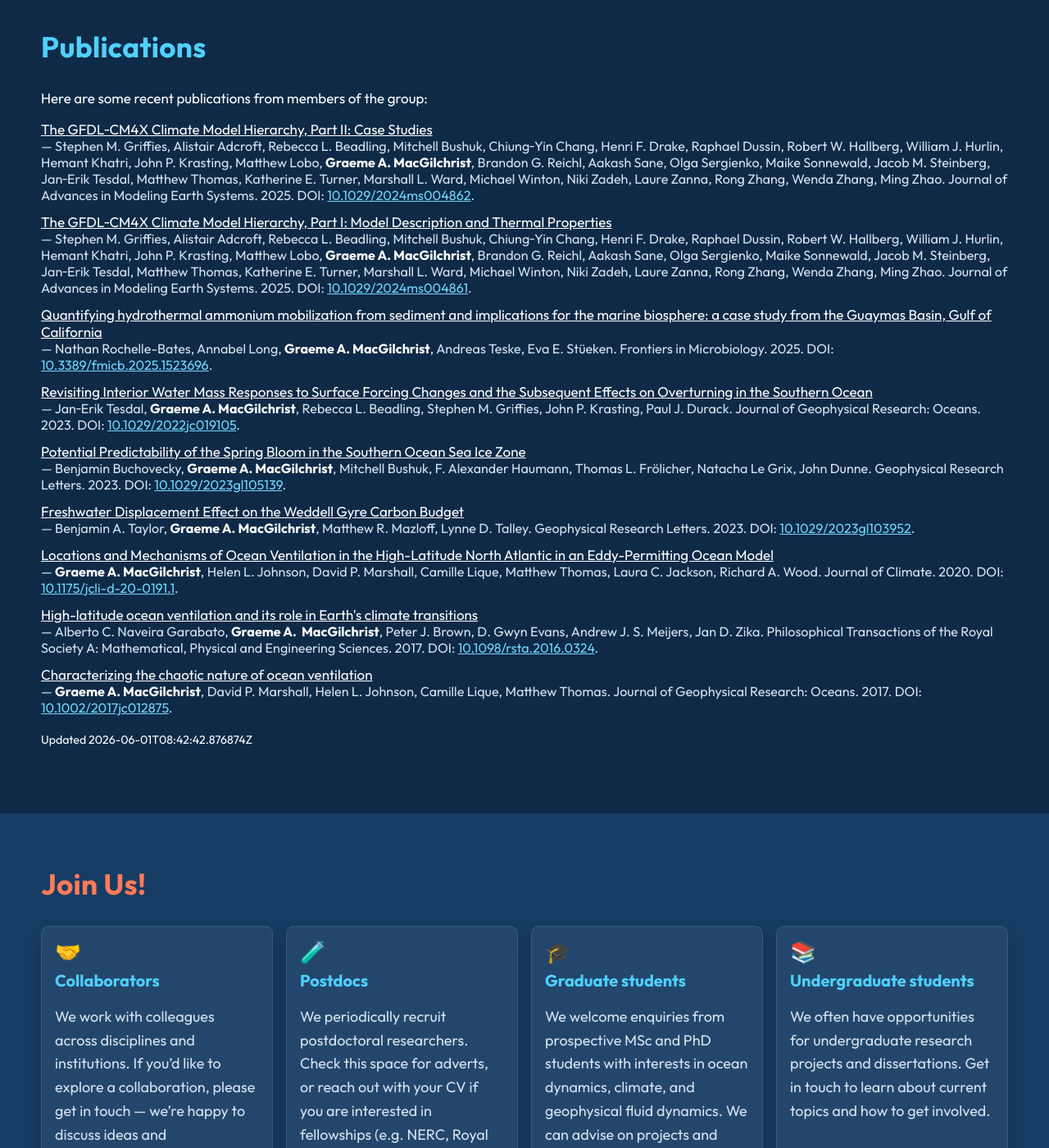
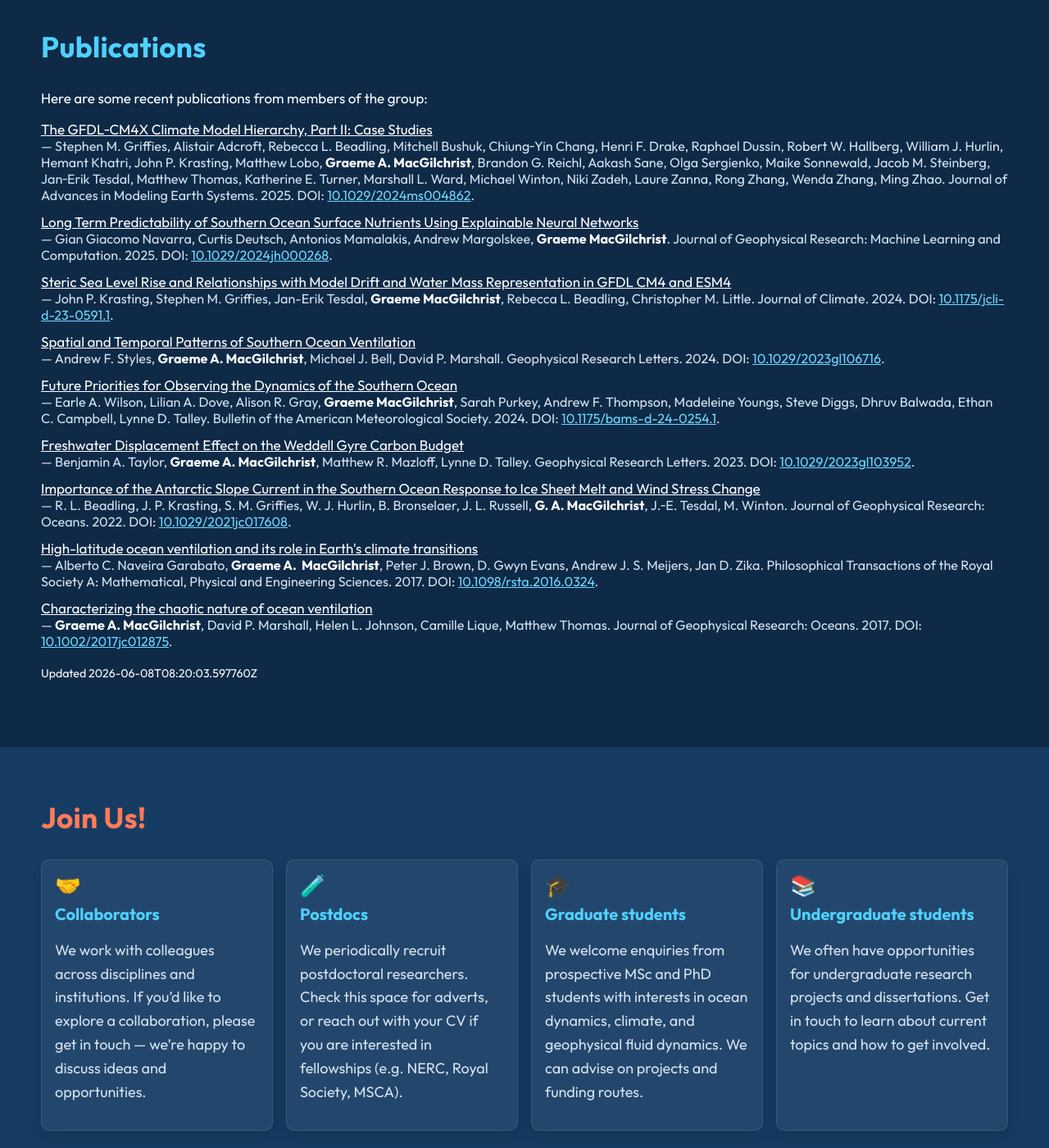
Before and after one commit to ODyn-StAndrews/ODyn-StAndrews.github.io, a Jekyll site: the page built from index.html, in a window 1280 px wide and 1400 px high, scrolled down 4983 px. Shown: the whole window at 82% size. Built offline with Jekyll 4.4.1, drawn with Linux system fonts in a browser that asks for light colours.

Commit message:
chore: update publications data

```diff
--- a/_data/publications.json
+++ b/_data/publications.json
@@ -1,5 +1,5 @@
 {
-  "generated_at": "2026-06-01T08:42:42.876874Z",
+  "generated_at": "2026-06-08T08:20:03.597760Z",
   "count": 9,
   "items": [
     {
@@ -42,93 +42,73 @@
       "type": "journal-article"
     },
     {
-      "title": "The GFDL\u2010CM4X Climate Model Hierarchy, Part I: Model Description and Thermal Properties",
-      "authors": "Stephen M. Griffies, Alistair Adcroft, Rebecca L. Beadling, Mitchell Bushuk, Chiung\u2010Yin Chang, Henri F. Drake, Raphael Dussin, Robert W. Hallberg, William J. Hurlin, Hemant Khatri, John P. Krasting, Matthew Lobo, Graeme A. MacGilchrist, Brandon G. Reichl, Aakash Sane, Olga Sergienko, Maike Sonnewald, Jacob M. Steinberg, Jan\u2010Erik Tesdal, Matthew Thomas, Katherine E. Turner, Marshall L. Ward, Michael Winton, Niki Zadeh, Laure Zanna, Rong Zhang, Wenda Zhang, Ming Zhao",
+      "title": "Long Term Predictability of Southern Ocean Surface Nutrients Using Explainable Neural Networks",
+      "authors": "Gian Giacomo Navarra, Curtis Deutsch, Antonios Mamalakis, Andrew Margolskee, Graeme MacGilchrist",
       "authors_list": [
-        "Stephen M. Griffies",
-        "Alistair Adcroft",
-        "Rebecca L. Beadling",
-        "Mitchell Bushuk",
-        "Chiung\u2010Yin Chang",
-        "Henri F. Drake",
-        "Raphael Dussin",
-        "Robert W. Hallberg",
-        "William J. Hurlin",
-        "Hemant Khatri",
-        "John P. Krasting",
-        "Matthew Lobo",
-        "Graeme A. MacGilchrist",
-        "Brandon G. Reichl",
-        "Aakash Sane",
-        "Olga Sergienko",
-        "Maike Sonnewald",
-        "Jacob M. Steinberg",
-        "Jan\u2010Erik Tesdal",
-        "Matthew Thomas",
-        "Katherine E. Turner",
-        "Marshall L. Ward",
-        "Michael Winton",
-        "Niki Zadeh",
-        "Laure Zanna",
-        "Rong Zhang",
-        "Wenda Zhang",
-        "Ming Zhao"
+        "Gian Giacomo Navarra",
+        "Curtis Deutsch",
+        "Antonios Mamalakis",
+        "Andrew Margolskee",
+        "Graeme MacGilchrist"
       ],
-      "venue": "Journal of Advances in Modeling Earth Systems",
+      "venue": "Journal of Geophysical Research: Machine Learning and Computation",
       "year": 2025,
-      "doi": "10.1029/2024ms004861",
-      "url": "https://doi.org/10.1029/2024ms004861",
+      "doi": "10.1029/2024jh000268",
+      "url": "https://doi.org/10.1029/2024jh000268",
       "type": "journal-article"
     },
     {
-      "title": "Quantifying hydrothermal ammonium mobilization from sediment and implications for the marine biosphere: a case study from the Guaymas Basin, Gulf of California",
-      "authors": "Nathan Rochelle-Bates, Annabel Long, Graeme A. MacGilchrist, Andreas Teske, Eva E. St\u00fceken",
+      "title": "Steric Sea Level Rise and Relationships with Model Drift and Water Mass Representation in GFDL CM4 and ESM4",
+      "authors": "John P. Krasting, Stephen M. Griffies, Jan-Erik Tesdal, Graeme MacGilchrist, Rebecca L. Beadling, Christopher M. Little",
       "authors_list": [
-        "Nathan Rochelle-Bates",
-        "Annabel Long",
-        "Graeme A. MacGilchrist",
-        "Andreas Teske",
-        "Eva E. St\u00fceken"
+        "John P. Krasting",
+        "Stephen M. Griffies",
+        "Jan-Erik Tesdal",
+        "Graeme MacGilchrist",
+        "Rebecca L. Beadling",
+        "Christopher M. Little"
       ],
-      "venue": "Frontiers in Microbiology",
-      "year": 2025,
-      "doi": "10.3389/fmicb.2025.1523696",
-      "url": "https://doi.org/10.3389/fmicb.2025.1523696",
+      "venue": "Journal of Climate",
+      "year": 2024,
+      "doi": "10.1175/jcli-d-23-0591.1",
+      "url": "https://doi.org/10.1175/jcli-d-23-0591.1",
       "type": "journal-article"
     },
     {
-      "title": "Revisiting Interior Water Mass Responses to Surface Forcing Changes and the Subsequent Effects on Overturning in the Southern Ocean",
-      "authors": "Jan\u2010Erik Tesdal, Graeme A. MacGilchrist, Rebecca L. Beadling, Stephen M. Griffies, John P. Krasting, Paul J. Durack",
+      "title": "Spatial and Temporal Patterns of Southern Ocean Ventilation",
+      "authors": "Andrew F. Styles, Graeme A. MacGilchrist, Michael J. Bell, David P. Marshall",
       "authors_list": [
-        "Jan\u2010Erik Tesdal",
+        "Andrew F. Styles",
         "Graeme A. MacGilchrist",
-        "Rebecca L. Beadling",
-        "Stephen M. Griffies",
-        "John P. Krasting",
-        "Paul J. Durack"
+        "Michael J. Bell",
+        "David P. Marshall"
       ],
-      "venue": "Journal of Geophysical Research: Oceans",
-      "year": 2023,
-      "doi": "10.1029/2022jc019105",
-      "url": "https://doi.org/10.1029/2022jc019105",
+      "venue": "Geophysical Research Letters",
+      "year": 2024,
+      "doi": "10.1029/2023gl106716",
+      "url": "https://doi.org/10.1029/2023gl106716",
       "type": "journal-article"
     },
     {
-      "title": "Potential Predictability of the Spring Bloom in the Southern Ocean Sea Ice Zone",
-      "authors": "Benjamin Buchovecky, Graeme A. MacGilchrist, Mitchell Bushuk, F. Alexander Haumann, Thomas L. Fr\u00f6licher, Natacha Le Grix, John Dunne",
+      "title": "Future Priorities for Observing the Dynamics of the Southern Ocean",
+      "authors": "Earle A. Wilson, Lilian A. Dove, Alison R. Gray, Graeme MacGilchrist, Sarah Purkey, Andrew F. Thompson, Madeleine Youngs, Steve Diggs, Dhruv Balwada, Ethan C. Campbell, Lynne D. Talley",
       "authors_list": [
-        "Benjamin Buchovecky",
-        "Graeme A. MacGilchrist",
-        "Mitchell Bushuk",
-        "F. Alexander Haumann",
-        "Thomas L. Fr\u00f6licher",
-        "Natacha Le Grix",
-        "John Dunne"
+        "Earle A. Wilson",
+        "Lilian A. Dove",
+        "Alison R. Gray",
+        "Graeme MacGilchrist",
+        "Sarah Purkey",
+        "Andrew F. Thompson",
+        "Madeleine Youngs",
+        "Steve Diggs",
+        "Dhruv Balwada",
+        "Ethan C. Campbell",
+        "Lynne D. Talley"
       ],
-      "venue": "Geophysical Research Letters",
-      "year": 2023,
-      "doi": "10.1029/2023gl105139",
-      "url": "https://doi.org/10.1029/2023gl105139",
+      "venue": "Bulletin of the American Meteorological Society",
+      "year": 2024,
+      "doi": "10.1175/bams-d-24-0254.1",
+      "url": "https://doi.org/10.1175/bams-d-24-0254.1",
       "type": "journal-article"
     },
     {
@@ -147,21 +127,23 @@
       "type": "journal-article"
     },
     {
-      "title": "Locations and Mechanisms of Ocean Ventilation in the High-Latitude North Atlantic in an Eddy-Permitting Ocean Model",
-      "authors": "Graeme A. MacGilchrist, Helen L. Johnson, David P. Marshall, Camille Lique, Matthew Thomas, Laura C. Jackson, Richard A. Wood",
+      "title": "Importance of the Antarctic Slope Current in the Southern Ocean Response to Ice Sheet Melt and Wind Stress Change",
+      "authors": "R. L. Beadling, J. P. Krasting, S. M. Griffies, W. J. Hurlin, B. Bronselaer, J. L. Russell, G. A. MacGilchrist, J.\u2010E. Tesdal, M. Winton",
       "authors_list": [
-        "Graeme A. MacGilchrist",
-        "Helen L. Johnson",
-        "David P. Marshall",
-        "Camille Lique",
-        "Matthew Thomas",
-        "Laura C. Jackson",
-        "Richard A. Wood"
+        "R. L. Beadling",
+        "J. P. Krasting",
+        "S. M. Griffies",
+        "W. J. Hurlin",
+        "B. Bronselaer",
+        "J. L. Russell",
+        "G. A. MacGilchrist",
+        "J.\u2010E. Tesdal",
+        "M. Winton"
       ],
-      "venue": "Journal of Climate",
-      "year": 2020,
-      "doi": "10.1175/jcli-d-20-0191.1",
-      "url": "https://doi.org/10.1175/jcli-d-20-0191.1",
+      "venue": "Journal of Geophysical Research: Oceans",
+      "year": 2022,
+      "doi": "10.1029/2021jc017608",
+      "url": "https://doi.org/10.1029/2021jc017608",
       "type": "journal-article"
     },
     {
```
